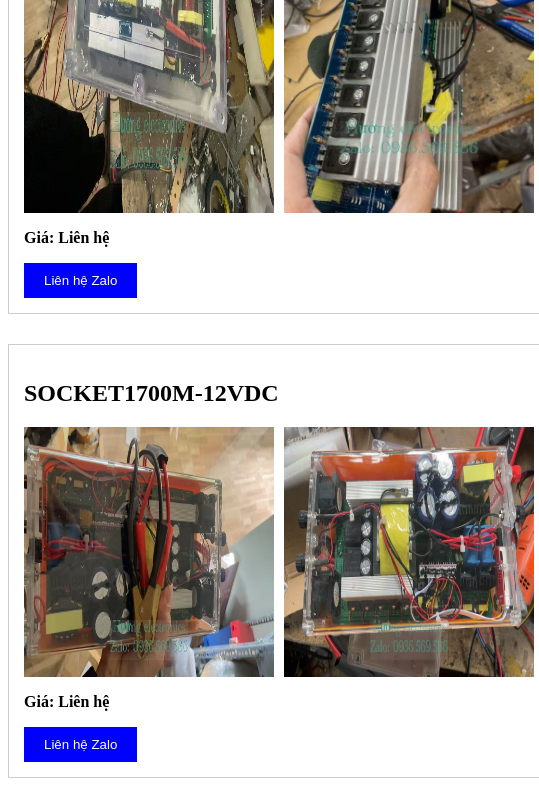
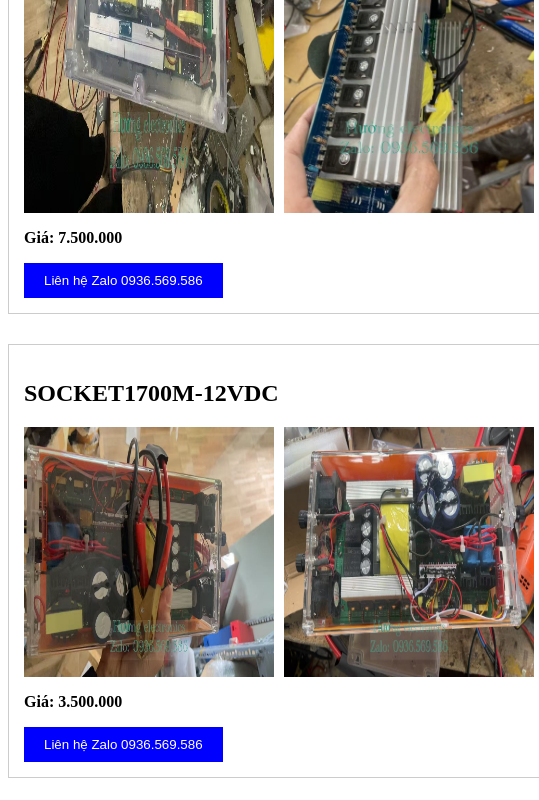
Before and after one commit to vanhuong051989/vanhuong051989electronics, a plain HTML site: page index.html in a window 1280 px wide. Shown: the part 322-1122 px from the top of the page, 0-539 px from the left. Drawn offline with Linux system fonts and the light colour scheme.

Commit message:
Update index.html

```diff
--- a/index.html
+++ b/index.html
@@ -8,11 +8,11 @@
         <img src="SOCKET6800G03.jpg" width="250">
     </div>
 
-    <p><b>Giá: Liên hệ</b></p>
+    <p><b>Giá: 7.500.000</b></p>
 
     <a href="https://zalo.me/0936569586" target="_blank">
         <button style="padding:10px 20px; background:blue; color:white; border:none;">
-            Liên hệ Zalo
+            Liên hệ Zalo 0936.569.586
         </button>
     </a>
 
@@ -27,11 +27,11 @@
         <img src="SOCKET1700M03.jpg" width="250">
     </div>
 
-    <p><b>Giá: Liên hệ</b></p>
+    <p><b>Giá: 3.500.000</b></p>
 
     <a href="https://zalo.me/0936569586" target="_blank">
         <button style="padding:10px 20px; background:blue; color:white; border:none;">
-            Liên hệ Zalo
+            Liên hệ Zalo 0936.569.586
         </button>
     </a>
 
```
